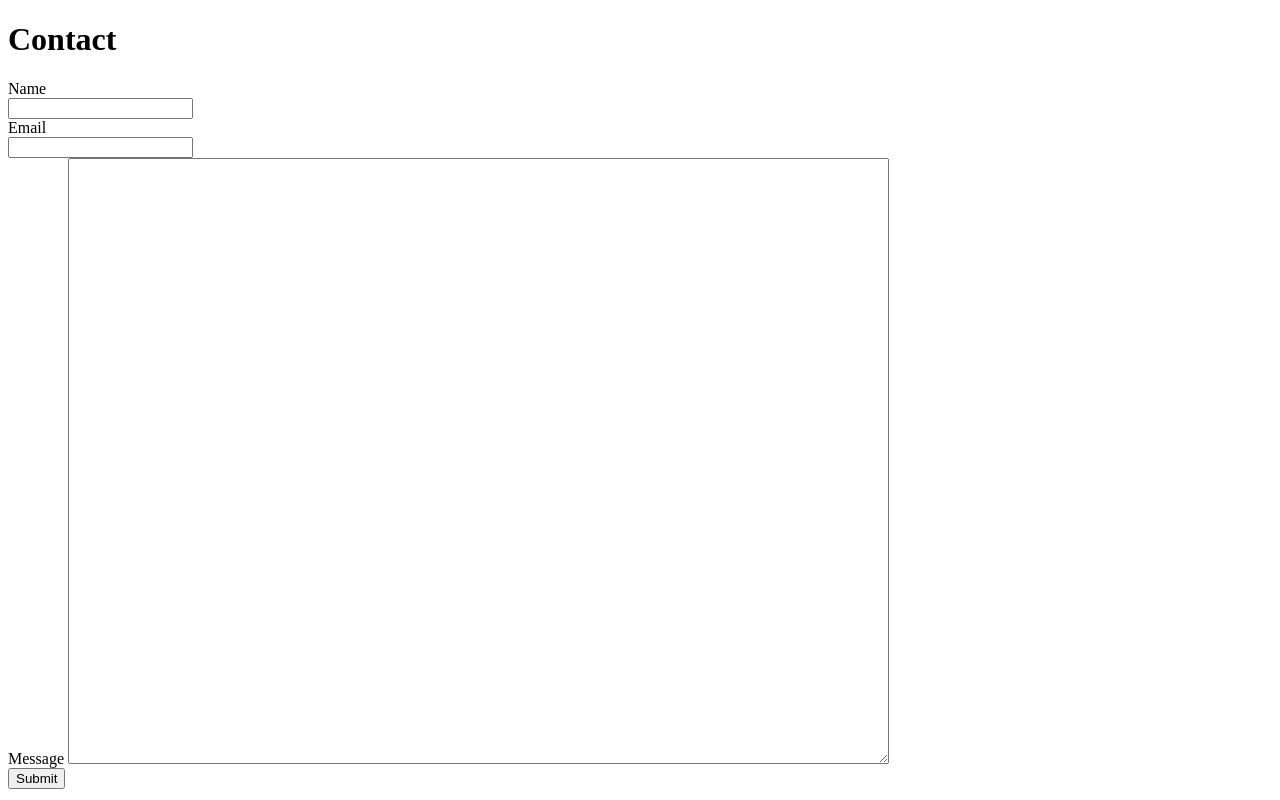
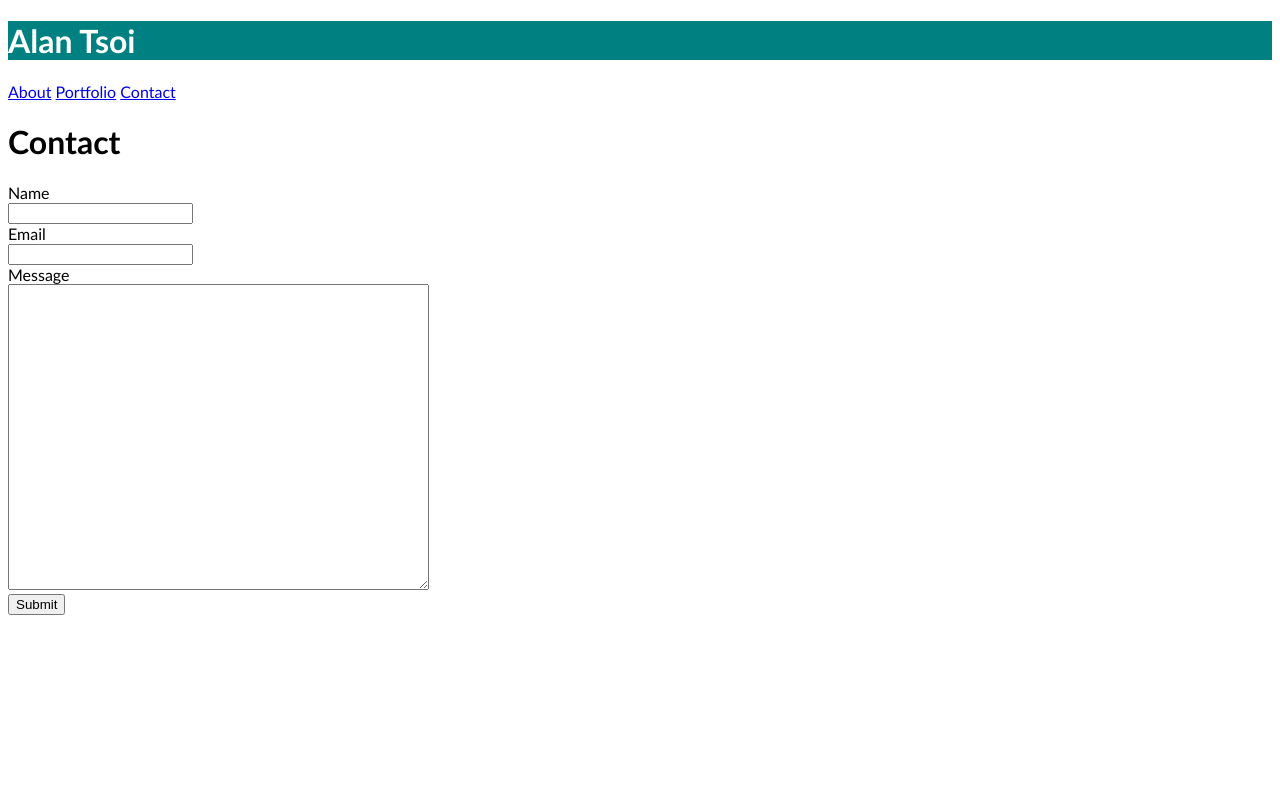
Before and after one commit to stephentsoi92/Basic-Portfolio, a plain HTML site: page contact.html in a window 1280 px wide. Drawn offline with Linux system fonts and the light colour scheme.

Commit message:
update title and contac page

```diff
--- a/contact.html
+++ b/contact.html
@@ -2,8 +2,15 @@
 <html>
     <head>
         <title>Contact Me</title>
+        <link href="assets/css/style.css" type="text/css" rel="stylesheet">
     </head>
     <body>
+            <h1 class="name">Alan Tsoi</h1>
+            <nav class="navigation">
+                <a href="index.html">About</a>
+                <a href="portfolio.html">Portfolio</a>
+                <a href="contact.html">Contact</p></a>
+            </nav>
         <h1>Contact</h1>
         <form>
             <section id="name">
@@ -18,7 +25,8 @@
             </section>
             <section id="message">
                 <label for="message">Message</label>
-                <textarea name="message" id="message" rows="40" cols="100"></textarea>
+                <br>
+                <textarea name="message" id="message" rows="20" cols="50"></textarea>
             </section>
             <section id="submit">
                 <input type="submit" value="Submit">
```
Also changed, not shown: index.html (+1 -0 lines).
